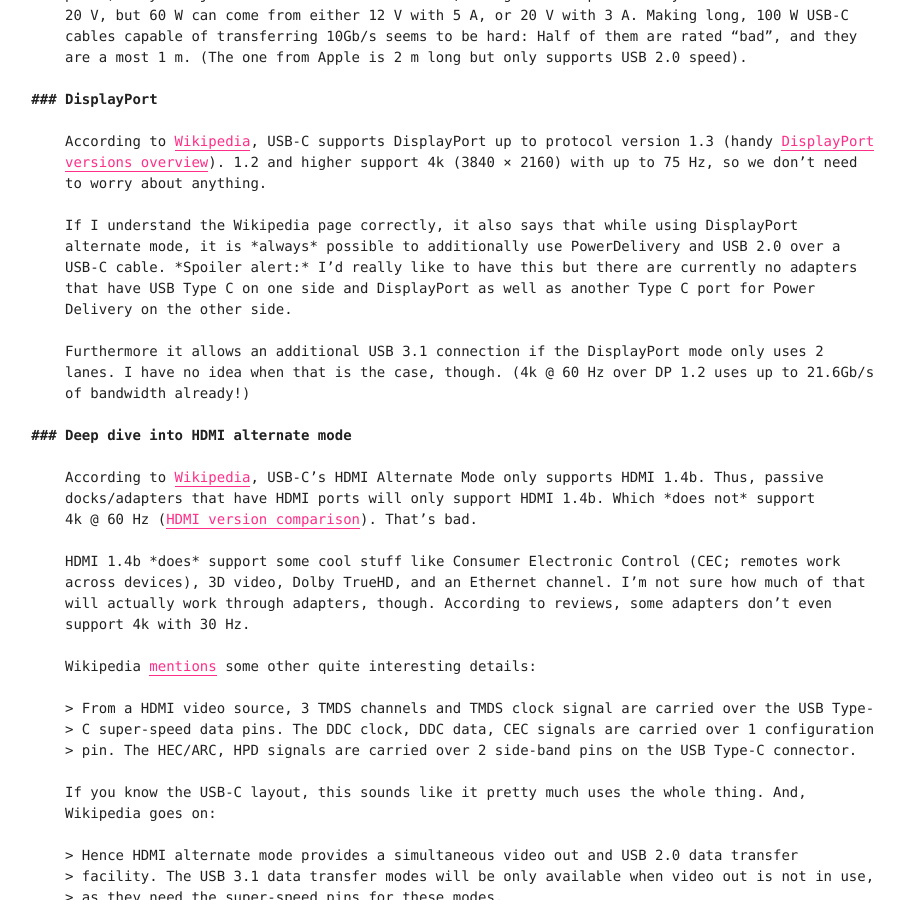
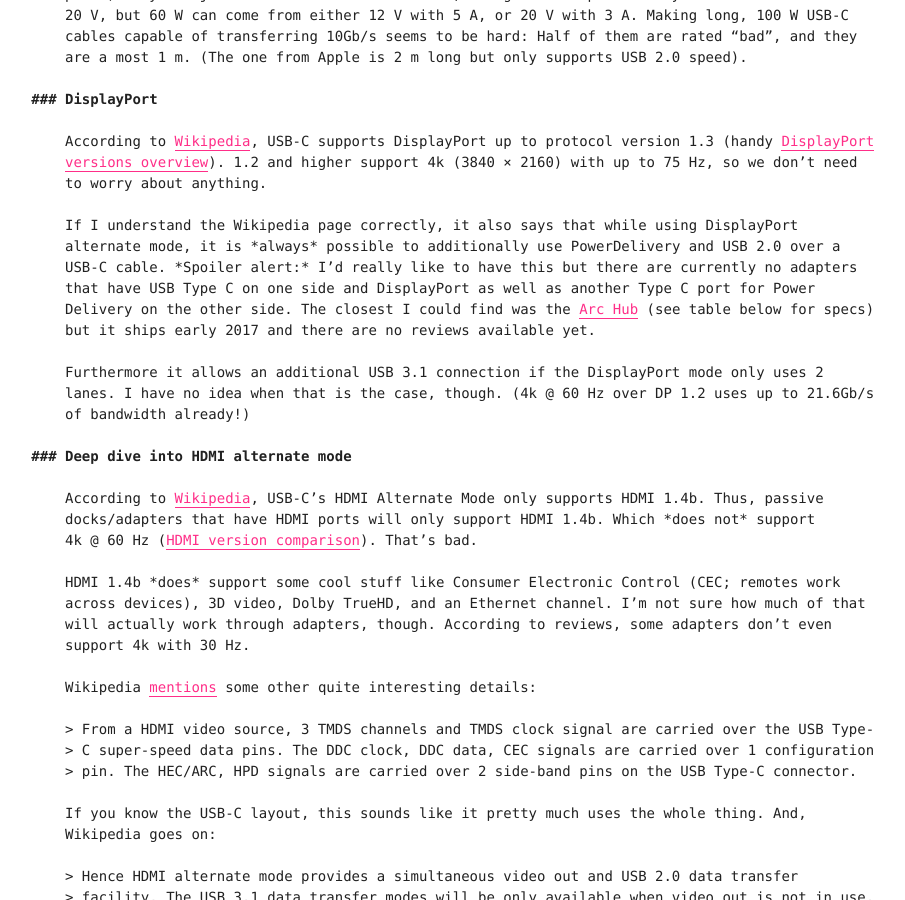
Before and after one commit to killercup/scribbles, a Jekyll site: the page built from _posts/2016-12-18-pascal-vs-usb-c.md, in a window 1280 px wide and 900 px high, scrolled down 1737 px. Shown: the whole window, without its empty margins (169-1074 px from the left). Built offline with Jekyll 4.4.1, drawn with Linux system fonts in a browser that asks for light colours; some of the changed text lies outside the part shown.

Commit message:
USB-C: Add Arc Hub

```diff
--- a/_posts/2016-12-18-pascal-vs-usb-c.md
+++ b/_posts/2016-12-18-pascal-vs-usb-c.md
@@ -68,7 +68,7 @@
 
 [dp-versions]: https://en.wikipedia.org/w/index.php?title=DisplayPort&oldid=755497571#Resolution_and_refresh_frequency_support_for_DisplayPort
 
-If I understand the Wikipedia page correctly, it also says that while using DisplayPort alternate mode, it is *always* possible to additionally use PowerDelivery and USB 2.0 over a USB-C cable. *Spoiler alert:* I'd really like to have this but there are currently no adapters that have USB Type C on one side and DisplayPort as well as another Type C port for Power Delivery on the other side.
+If I understand the Wikipedia page correctly, it also says that while using DisplayPort alternate mode, it is *always* possible to additionally use PowerDelivery and USB 2.0 over a USB-C cable. *Spoiler alert:* I'd really like to have this but there are currently no adapters that have USB Type C on one side and DisplayPort as well as another Type C port for Power Delivery on the other side. The closest I could find was the [Arc Hub][arc] (see table below for specs) but it ships early 2017 and there are no reviews available yet.
 
 Furthermore it allows an additional USB 3.1 connection if the DisplayPort mode only uses 2 lanes. I have no idea when that is the case, though. (4k @ 60 Hz over DP 1.2 uses up to 21.6Gb/s of bandwidth already!)
 
@@ -199,6 +199,7 @@
 | [Anker Premium USB-C Hub (HDMI)][anker-h]  | 1    | 2       | 0        | Yes (??? W)    |           | [48€][ade-anker-h]   | [$40][acom-anker-h]   | People have problems with WiFi and HDMI |
 | [Anker Premium USB-C Hub (RJ45)][anker-e]  | 0    | 2       | 1        | Yes (??? W)    |           | [46€][ade-anker-e]   | [$50][acom-anker-e]   | Same as above but with Ethernet instead of HDMI |
 | [HooToo USB-C Hub HT-UC001][hootoo]        | 1    | 3       | 0        | 60 W           | SDXC      | [65€][ade-hootoo]    | [$80][acom-hootoo]    | Space grey aluminium
+| [Arc Hub][arc]                             | 1    | 2       | 0        | 90 W           | USB-C, Mini DisplayPort | N/A    | N/A                   | $105 pre-order, ships early 2017, 4k @ 60 Hz via Mini DisplayPort
 
 [dell470]: http://accessories.euro.dell.com/sna/productdetail.aspx?c=de&l=de&s=dhs&cs=dedhs1&sku=470-ABRY
 [ade-dell470]: https://www.amazon.de/gp/product/B012DT6KW2/ref=as_li_qf_sp_asin_il_tl?ie=UTF8&camp=1638&creative=6742&creativeASIN=B012DT6KW2&linkCode=as2&tag=killercup-21
@@ -221,6 +222,7 @@
 [hootoo]: http://www.hootoo.com/ht-uc001-usb-type-c-hub-charging-hdmi-apple-pd.html
 [ade-hootoo]: https://www.amazon.de/gp/product/B01KF3GTCY/ref=as_li_qf_sp_asin_il_tl?ie=UTF8&camp=1638&creative=6742&creativeASIN=B01KF3GTCY&linkCode=as2&tag=killercup-21
 [acom-hootoo]: https://www.amazon.com/gp/product/B01K7C53K2/ref=as_li_tl?ie=UTF8&tag=pascahertl-20&camp=1789&creative=9325&linkCode=as2&creativeASIN=B01K7C53K2&linkId=fecc8f7dccfc692d4f8c6b942b39812e
+[arc]: https://www.bourgedesign.com
 
 I'll probably try both the Dell and the i-tec.
 
```
